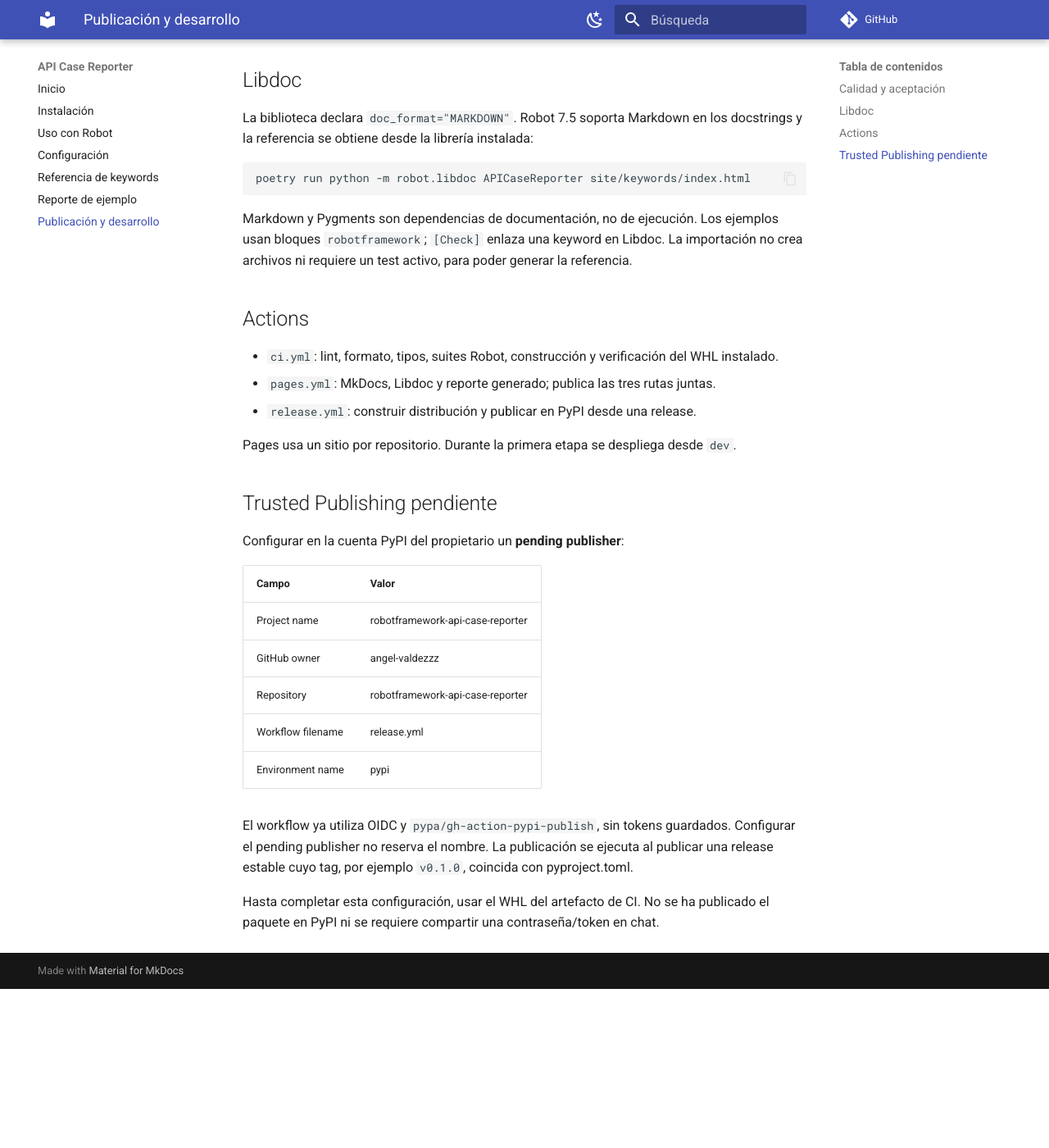
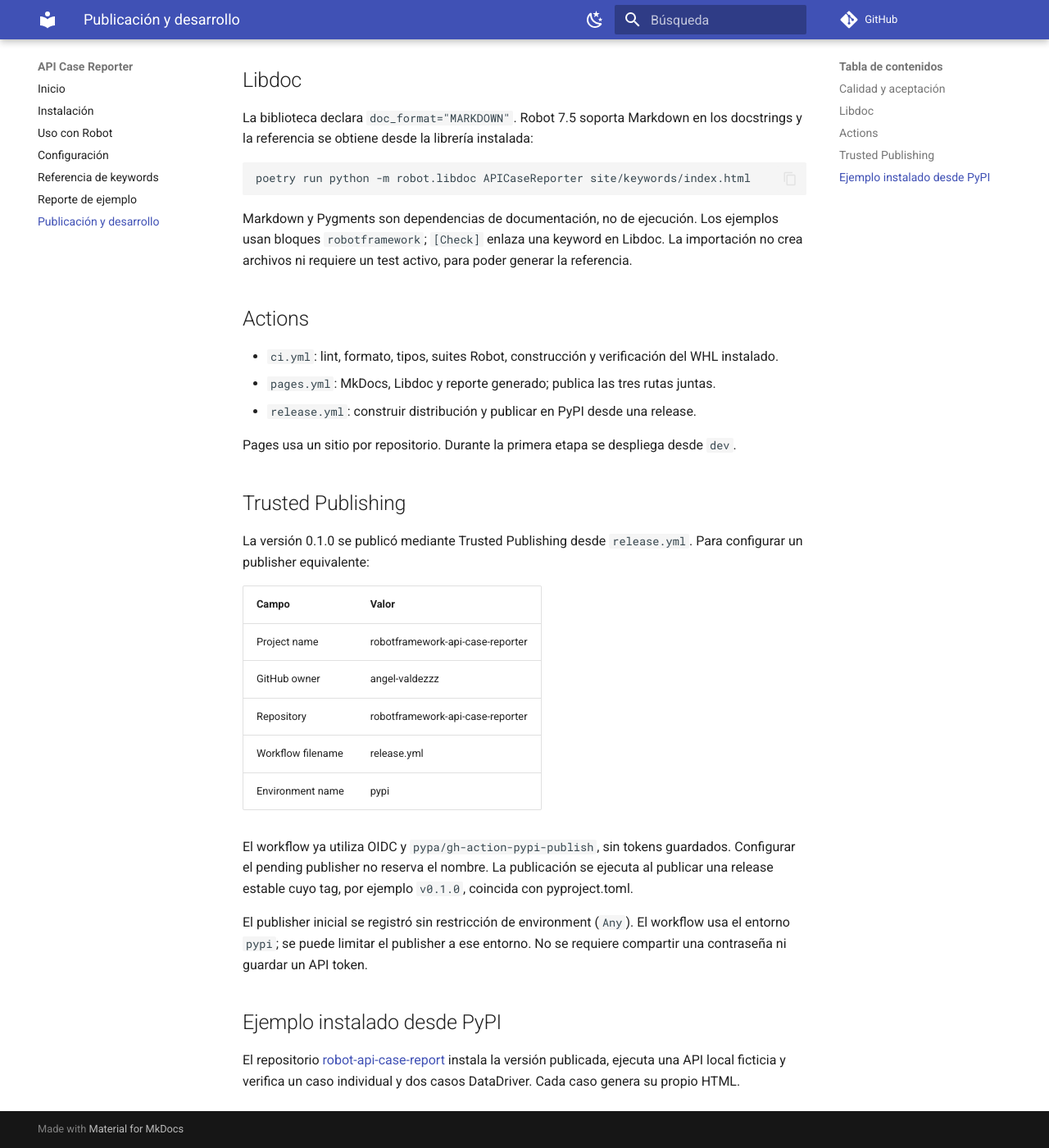
Before and after one commit to angel-valdezzz/robotframework-api-case-reporter, an MkDocs documentation site: the page built from docs/development.md, in a window 1280 px wide and 1400 px high, scrolled down 457 px. Shown: the whole window at 82% size. Built offline with MkDocs 1.6.1 and Material for MkDocs 9.7.7, drawn with Linux system fonts in a browser that asks for light colours; comment, search, counter and statistics services are not loaded; before the commit the page ends 1663 px from its top, so only the background shows below that.

Commit message:
Document PyPI release and runnable integration example

```diff
--- a/docs/development.md
+++ b/docs/development.md
@@ -38,9 +38,10 @@
 
 Pages usa un sitio por repositorio. Durante la primera etapa se despliega desde `dev`.
 
-## Trusted Publishing pendiente
+## Trusted Publishing
 
-Configurar en la cuenta PyPI del propietario un **pending publisher**:
+La versión 0.1.0 se publicó mediante Trusted Publishing desde `release.yml`.
+Para configurar un publisher equivalente:
 
 | Campo | Valor |
 |---|---|
@@ -54,5 +55,12 @@
 Configurar el pending publisher no reserva el nombre. La publicación se ejecuta al
 publicar una release estable cuyo tag, por ejemplo `v0.1.0`, coincida con pyproject.toml.
 
-Hasta completar esta configuración, usar el WHL del artefacto de CI. No se ha
-publicado el paquete en PyPI ni se requiere compartir una contraseña/token en chat.
+El publisher inicial se registró sin restricción de environment (`Any`). El workflow
+usa el entorno `pypi`; se puede limitar el publisher a ese entorno.
+No se requiere compartir una contraseña ni guardar un API token.
+
+## Ejemplo instalado desde PyPI
+
+El repositorio [robot-api-case-report](https://github.com/angel-valdezzz/robot-api-case-report/tree/dev)
+instala la versión publicada, ejecuta una API local ficticia y verifica un caso
+individual y dos casos DataDriver. Cada caso genera su propio HTML.
```
Also changed, not shown: README.md (+6 -4 lines), docs/installation.md (+11 -3 lines).
